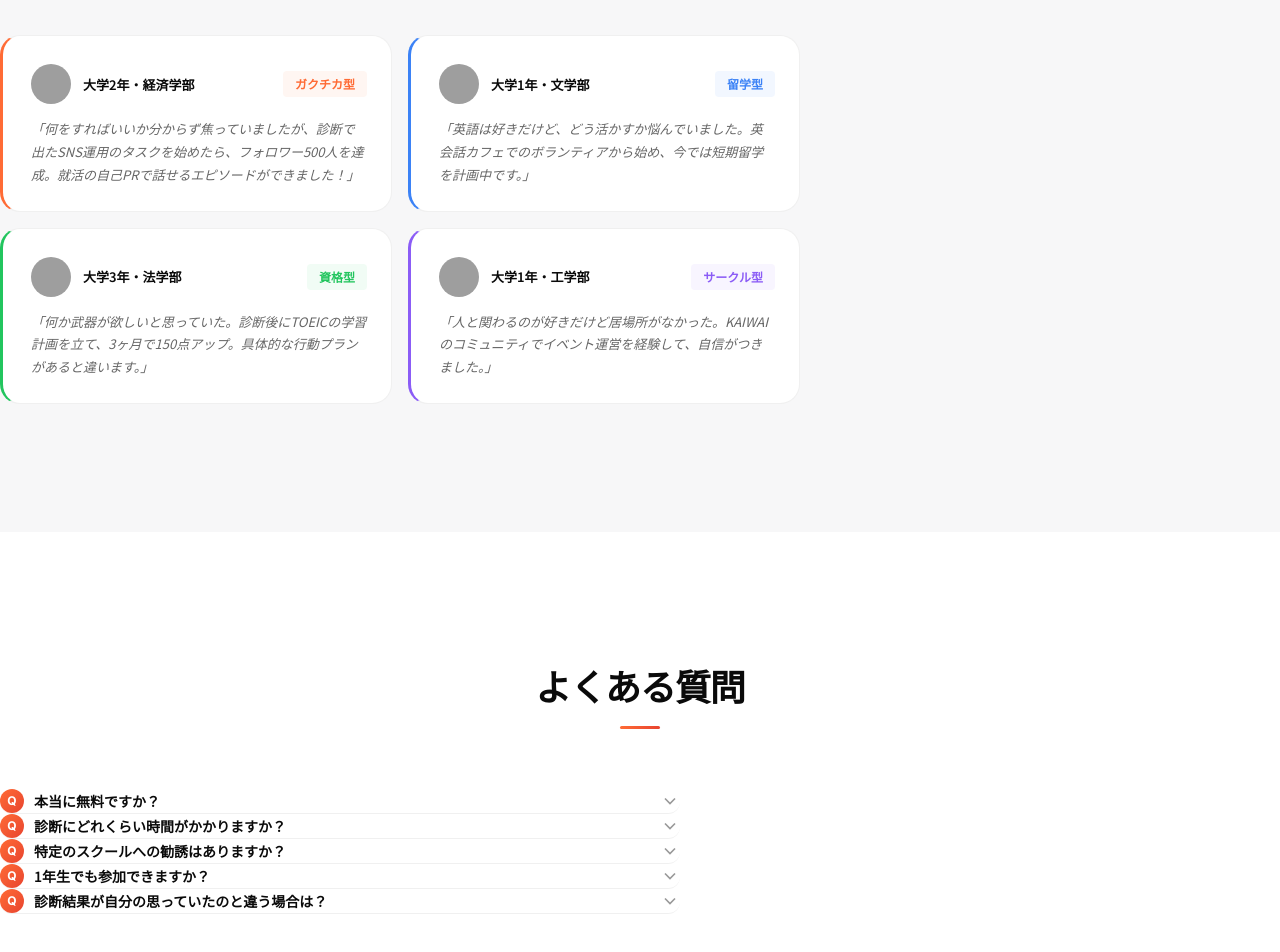
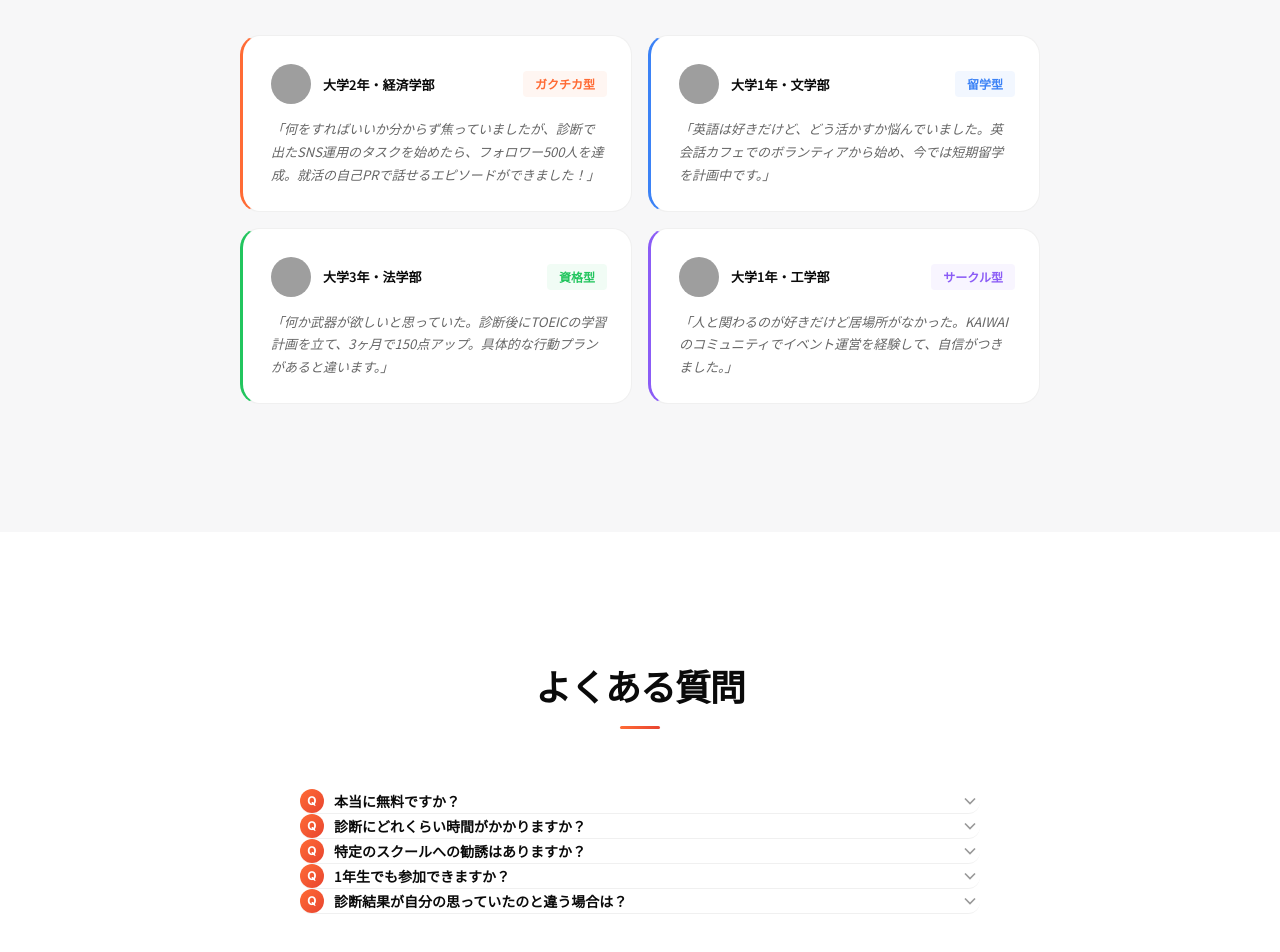
Before and after one commit to yukiko10140422-star/kaiwai-top, a Next.js app: page / in a window 1280 px wide. Shown: the part 5829-6781 px from the top of the page. Built offline with nearby package versions, Linux system fonts and the light colour scheme; grey boxes are pictures that could not be loaded.

Commit message:
Testimonials・FAQ: container-inner追加で中央配置修正

```diff
--- a/src/components/FAQ.tsx
+++ b/src/components/FAQ.tsx
@@ -47,9 +47,10 @@ export default function FAQ() {
       className="section-spacing"
       id="faq"
     >
-      <h2 className="section-heading">よくある質問</h2>
+      <div className="container-inner">
+        <h2 className="section-heading">よくある質問</h2>
 
-      <div className="max-w-[680px] mx-auto">
+        <div style={{ maxWidth: 680, margin: '0 auto' }}>
         {faqs.map((faq, index) => (
           <div
             key={index}
@@ -86,6 +87,7 @@ export default function FAQ() {
             </div>
           </div>
         ))}
+        </div>
       </div>
     </section>
   );
--- a/src/components/Testimonials.tsx
+++ b/src/components/Testimonials.tsx
@@ -47,13 +47,14 @@ export default function Testimonials() {
       className="section-spacing bg-bg-alt"
       id="testimonials"
     >
-      <div className="section-label">体験談</div>
-      <h2 className="section-heading">体験ストーリー</h2>
+      <div className="container-inner">
+        <div className="section-label">体験談</div>
+        <h2 className="section-heading">体験ストーリー</h2>
 
-      <div
-        className="grid grid-cols-2 max-md:grid-cols-1 max-w-[800px] mx-auto"
-        style={{ gap: 16 }}
-      >
+        <div
+          className="grid grid-cols-2 max-md:grid-cols-1"
+          style={{ gap: 16, maxWidth: 800, margin: '0 auto' }}
+        >
         {testimonials.map((t) => (
           <div
             key={t.name}
@@ -93,6 +94,7 @@ export default function Testimonials() {
             </div>
           </div>
         ))}
+        </div>
       </div>
     </section>
   );
```
